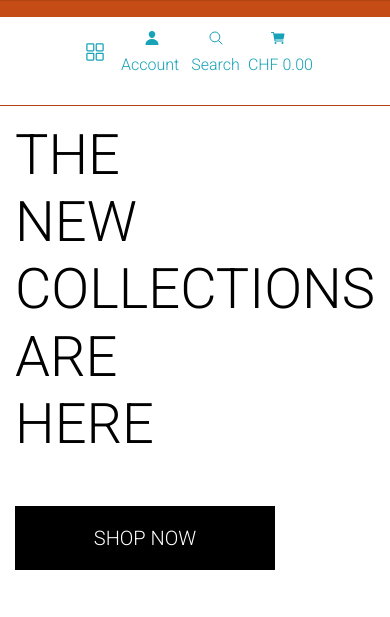
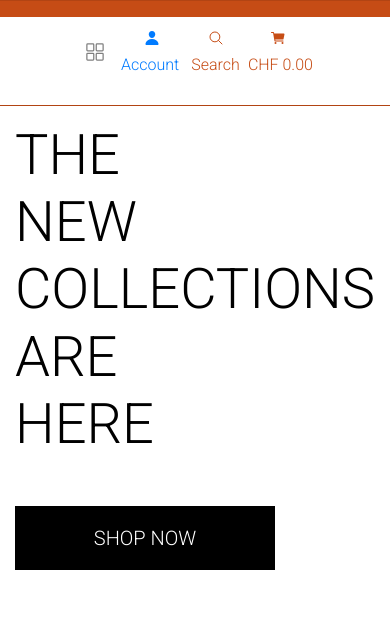
Before and after one commit to jdhernandezS1/CI_PP5_E_COM, a Django app: page / in a window 390 px wide. Shown: the top 617 px of the page. Run offline with Django 3.2, Linux system fonts and the light colour scheme; some libraries are stand-ins or nearby versions; some web fonts are replaced.

Commit message:
Setting font style class

```diff
--- a/static/css/style.css
+++ b/static/css/style.css
@@ -17,6 +17,21 @@ body {
 
 .bg-two {
     background-color: #3c7fffcf;
+}
+
+.text-one:link{
+    text-decoration: none;
+}
+.text-two {
+    color: #3c7fffcf;
+}
+
+.text-one  {
+
+    color: #c13d00ea;
+}
+.text-one:link{
+    text-decoration: none;
 }
 
 .font-dancing {
--- a/templates/includes/nav_bar_phone.html
+++ b/templates/includes/nav_bar_phone.html
@@ -1,13 +1,13 @@
-<div class="mx-auto row text-info">
+<div class="mx-auto row text-black">
     <div id="" class="m-auto">
-        <button id="" class="list-inline-item navbar-toggler py-2 mx-2 bg-white mx-auto border-0" type="button"
+        <button id="" class="list-inline-item navbar-toggler py-2 mx-2 bg-white mx-auto border-0 text-one" type="button"
             data-toggle="collapse" data-target="#main-nav" aria-controls="main-nav" aria-expanded="false"
             aria-label="Toggle navigation">
-            <span class="text-info"><ion-icon name="grid-outline"></ion-icon></span>
+            <span class=""><ion-icon name="grid-outline"></ion-icon></span>
         </button>
     </div>
-    <div class="list-inline-item dropdown p-0 m-1 ">
-        <a class="text-info nav-link d-block d-lg-none text-center p-0 m-0 " href="#" id="user-options"
+    <div class="list-inline-item dropdown p-0 m-1 text-black">
+        <a class="nav-link d-block d-lg-none text-center p-0 m-0 text-decoration-none" href="#" id="user-options"
             data-toggle="dropdown" aria-haspopup="true" aria-expanded="false">
             <ion-icon name="person"></ion-icon>
             {% if request.user.is_authenticated %}
@@ -16,7 +16,7 @@
             <p class="my-0 pr-1">Account</p>
             {% endif %}
         </a>
-        <div class="dropdown-menu border-0 rounded-0" aria-labelledby="user-options">
+        <div class="dropdown-menu border-0 rounded-0 text-black" aria-labelledby="user-options">
             {% if request.user.is_authenticated %}
             {% if request.user.is_superuser %}
             <a href="{% url 'products_manager' %}" class="dropdown-item">Product Management</a>
@@ -29,10 +29,10 @@
             {% endif %}
         </div>
     </div>
-    <div class="list-inline-item text-black p-0 m-1">
-        <a class="text-black nav-link d-block d-lg-none p-0 m-0" href="#" id="mobile-search" data-toggle="dropdown"
+    <div class="list-inline-item text-one p-0 m-1">
+        <a class="nav-link d-block d-lg-none p-0 m-0 text-decoration-none text-one" href="#" id="mobile-search" data-toggle="dropdown"
             aria-haspopup="true" aria-expanded="false">
-            <div class="text-center text-info">
+            <div class="text-center ">
                 <div>
                     <ion-icon name="search-outline"></ion-icon>
                 </div>
@@ -57,9 +57,9 @@
         </div>
     </div>
     <div class="list-inline-item p-0 m-1">
-        <a class="{% if grand_total %}text-primary font-weight-bold{% else %}text-black{% endif %} nav-link d-block d-lg-none p-0 m-0"
+        <a class="{% if grand_total %}font-weight-bold{% else %} {% endif %} nav-link d-block d-lg-none p-0 m-0 text-one text-decoration-none"
             href="{% url 'cart' %}">
-            <div class="text-center text-info">
+            <div class="text-center">
                 <div class="pr-1">
                     <ion-icon name="cart"></ion-icon>
                 </div>
```
